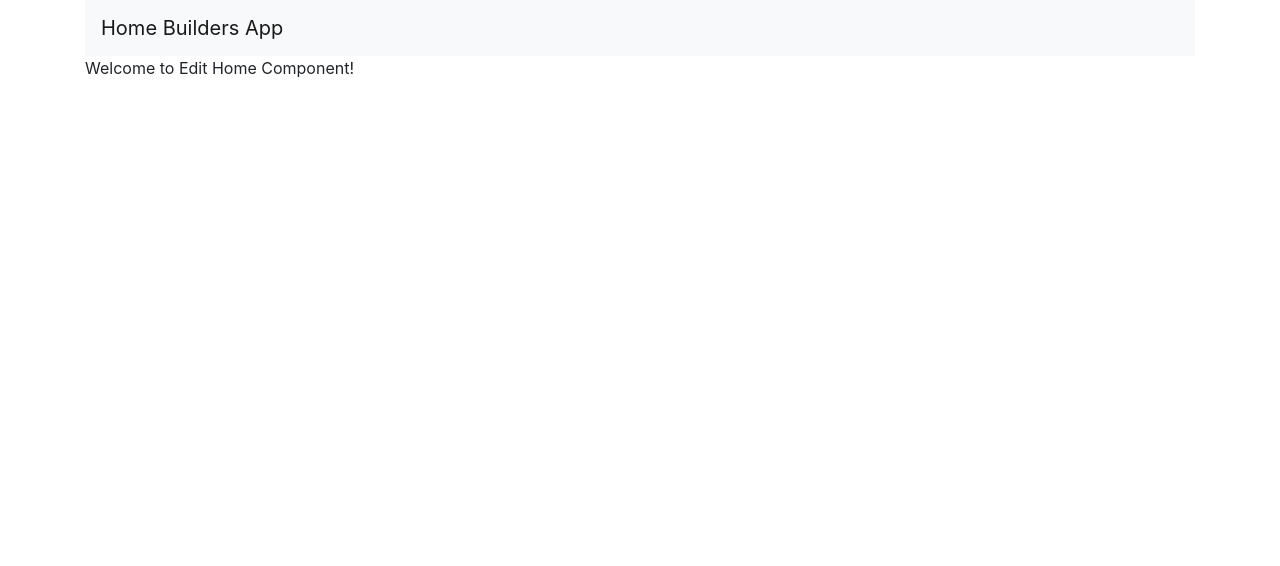
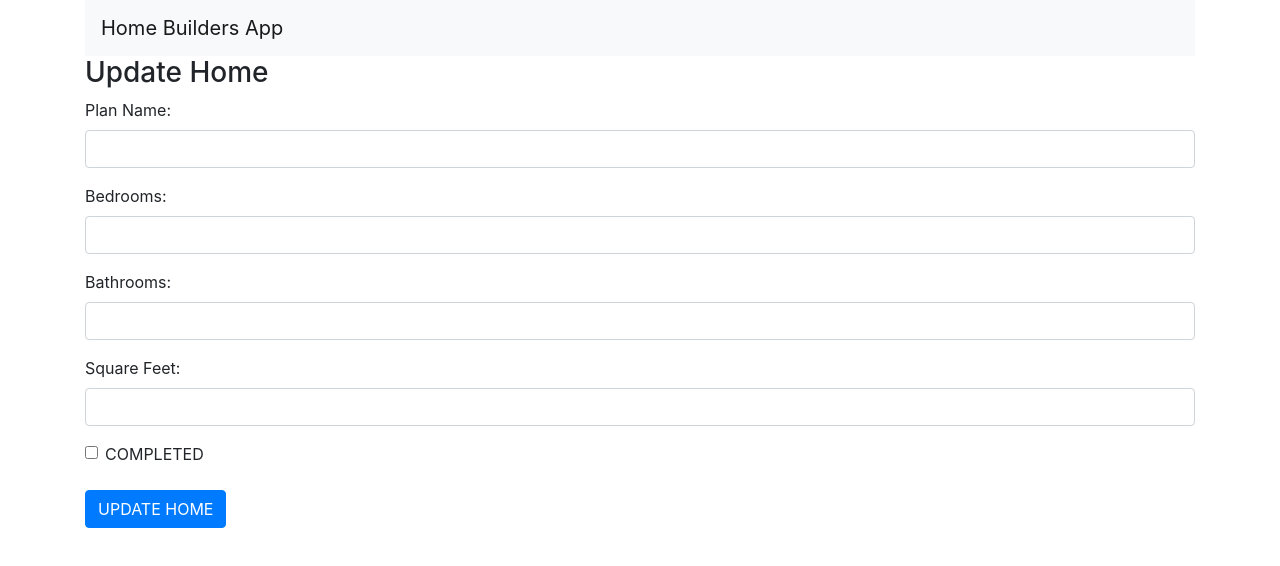
Before and after one commit to angela-mccleery-miller/amm-capstone-project-mern-client, a React (Create React App) app: page /edit/1 in a window 1280 px wide. Shown: the top 566 px of the page. Built offline with nearby package versions, Linux system fonts and the light colour scheme; no server answers.

Commit message:
working on connecting backend

```diff
--- a/package.json
+++ b/package.json
@@ -6,6 +6,7 @@
     "@testing-library/jest-dom": "^4.2.4",
     "@testing-library/react": "^9.5.0",
     "@testing-library/user-event": "^7.2.1",
+    "axios": "^0.19.2",
     "bootstrap": "^4.4.1",
     "react": "^16.13.1",
     "react-dom": "^16.13.1",
--- a/src/components/create-home.component.js
+++ b/src/components/create-home.component.js
@@ -1,4 +1,5 @@
 import React, { Component } from "react";
+import axios from "axios";
 
 export default class CreateHome extends Component {
 
@@ -21,31 +22,26 @@ export default class CreateHome extends Component {
             home_completed: false
         }
     }
-
     onChangeHomeImg(e) {
         this.setState({
             home_img: e.target.value
         })
     }
-
     onChangeHomePlanName(e) {
         this.setState({
             home_planName: e.target.value
         })
     }
-
     onChangeHomeBedrooms(e) {
         this.setState({
             home_bedrooms: e.target.value
         })
     }
-
     onChangeHomeBathrooms(e) {
         this.setState({
             home_bathrooms: e.target.value
         })
     }
-
     onChangeHomeSqfeet(e) {
         this.setState({
             home_sqfeet: e.target.value
@@ -62,6 +58,17 @@ export default class CreateHome extends Component {
         console.log(`Number of Bathrooms: ${this.state.home_bathrooms}`)
         console.log(`Home Completed: ${this.state.home_completed}`)
 
+        const newHome = {
+            home_img: this.state.home_img,
+            home_planName: this.state.home_planName,
+            home_bedrooms: this.state.home_bedrooms,
+            home_bathrooms: this.state.home_bathrooms,
+            home_sqfeet: this.state.home_sqfeet,
+            home_completed: this.state.home_completed,
+        }
+
+        axios.post('http://localhost:4000/homes/add', newHome)
+            .then(res => console.log(res.data));
 
         this.setState({
             home_img: '',
--- a/src/components/edit-home.component.js
+++ b/src/components/edit-home.component.js
@@ -1,10 +1,128 @@
 import React, { Component } from "react";
+import axios from "axios";
+
 
 export default class EditHome extends Component {
+
+    constructor(props) {
+        super(props);
+
+        this.state = {
+            home_planName: '',
+            home_bedrooms: '',
+            home_bathrooms: '',
+            home_completed: false
+        }
+    }
+
+    componentDidMount() {
+        axios.get('http://localhost:4000/homes/'+this.props.match.params.id)
+            .then(response => {
+                this.setState({
+                    home_planName: response.data.home_planName,
+                    home_bedrooms: response.data.home_bedrooms,
+                    home_bathrooms: response.data.home_bathrooms,
+                    home_sqfeet: response.data.home_sqfeet,
+                    home_completed: response.data.home_completed
+
+                })
+            })
+            .catch(function(error) {
+                console.log(error)
+            })
+    }
+
+    onChangeHomePlanName(e) {
+        this.setState({
+            home_planName: e.target.value
+        });
+    }
+
+    onChangeHomeBedrooms(e) {
+        this.setState({
+            home_bedrooms: e.target.value
+        });
+    }
+
+    onChangeHomeBathrooms(e) {
+        this.setState({
+            home_bathrooms: e.target.value
+        });
+    }
+
+    onChangeHomeSqfeet(e) {
+        this.setState({
+            home_sqfeet: e.target.value
+        });
+    }
+
+    onChangeHomeCompleted(e) {
+        this.setState({
+            home_completed: e.target.value
+        })
+    }
+
     render() {
         return (
             <div>
-                <p>Welcome to Edit Home Component!</p>
+                <h3>Update Home</h3>
+                <form onSubmit={this.onSubmit}>
+                    <div className="form-group">
+                        <label>Plan Name: </label>
+                        <input type="text"
+                                className="form-control"
+                                value={this.state.home_planName}
+                                onChange={this.onChangeHomePlanName}
+                                />
+                    </div>
+
+                    <div className="form-group">
+                        <label>Bedrooms: </label>
+                        <input type="text"
+                                className="form-control"
+                                value={this.state.home_bedrooms}
+                                onChange={this.onChangeHomeBedrooms}
+                                />
+                    </div>
+
+                    <div className="form-group">
+                        <label>Bathrooms: </label>
+                        <input type="text"
+                                className="form-control"
+                                value={this.state.home_bathrooms}
+                                onChange={this.onChangeHomeBathrooms}
+                                />
+                    </div>
+
+                    <div className="form-group">
+                        <label>Square Feet: </label>
+                        <input type="text"
+                                className="form-control"
+                                value={this.state.home_sqfeet}
+                                onChange={this.onChangeHomeSqfeet}
+                                />
+                    </div>
+
+                    <div>
+                        <div className="form-check">
+                            <input type="checkbox"
+                            className="form-check-input"
+                            id="completedCheckbox"
+                            name="completedCheckbox"
+                            onChange={this.onChangeHomeCompleted}
+                            checked={this.state.home_completed}
+                            value={this.state.home_completed}
+                            />
+                            <label className="form-check-label" htmlFor="completedCheckbox">
+                                COMPLETED
+                            </label>
+                        </div>
+                        <br/>
+                        <div className="form-group">
+                            <input type="SUBMIT" value="UPDATE HOME" className="btn btn-primary"/>
+                        </div>
+                    </div>
+                </form>
             </div>
         )
     }
--- a/src/components/homes-list.component.js
+++ b/src/components/homes-list.component.js
@@ -1,10 +1,59 @@
 import React, { Component } from "react";
+import { Link } from 'react-router-dom';
+import axios from 'axios';
+
+const Home = props => (
+    <tr>
+        <td className={props.home.home_completed ? 'DELETED' : ''}>{props.home.home.planName}</td>
+        <td className={props.home.home_completed ? 'DELETED' : ''}>{props.home.home_bedrooms}</td>
+        <td className={props.home.home_completed ? 'DELETED' : ''}>{props.home.home_bathrooms}</td>
+        <td className={props.home.home_completed ? 'DELETED' : ''}>{props.home.home_sqfeet}</td>
+        <td>
+            <Link to={"/edit/"+props.home._id}>EDIT</Link>
+        </td>
+    </tr>
+)
 
 export default class HomesList extends Component {
+
+    constructor(props) {
+        super(props);
+        this.state = {homes: []};
+    }
+
+componentDidMount() {
+    axios.get('http://localhost:4000/homes/')
+    .then(response => {
+        this.setState({homes: response.data})
+    })
+    .catch(function (error) {
+        console.log(error);
+    })
+}
+
+homeList() {
+    return this.state.homes.map(function(currentHome, i) {
+        return <Home home={currentHome} key={i} />;
+    });
+}
+
     render() {
         return (
             <div>
-                <p>Welcome to Homes List Component!</p>
+                <h3>Homes List</h3>
+                <table className="table table-striped" style={{ marginTop: 20 }}>
+                    <thead>
+                        <tr>
+                            <th>PLAN NAME</th>
+                            <th>BEDROOMS</th>
+                            <th>BATHROOMS</th>
+                            <th>SQUARE FEET</th>
+                        </tr>
+                    </thead>
+                    <tbody>
+                        { this.homeList()}
+                    </tbody>
+                </table>
             </div>
         )
     }
--- a/src/index.css
+++ b/src/index.css
@@ -11,3 +11,7 @@ code {
   font-family: source-code-pro, Menlo, Monaco, Consolas, 'Courier New',
     monospace;
 }
+
+.completed {
+  text-decoration: line-through;
+}
```
Also changed, not shown: 1 other file (tests, documents, lock files or other folders).
